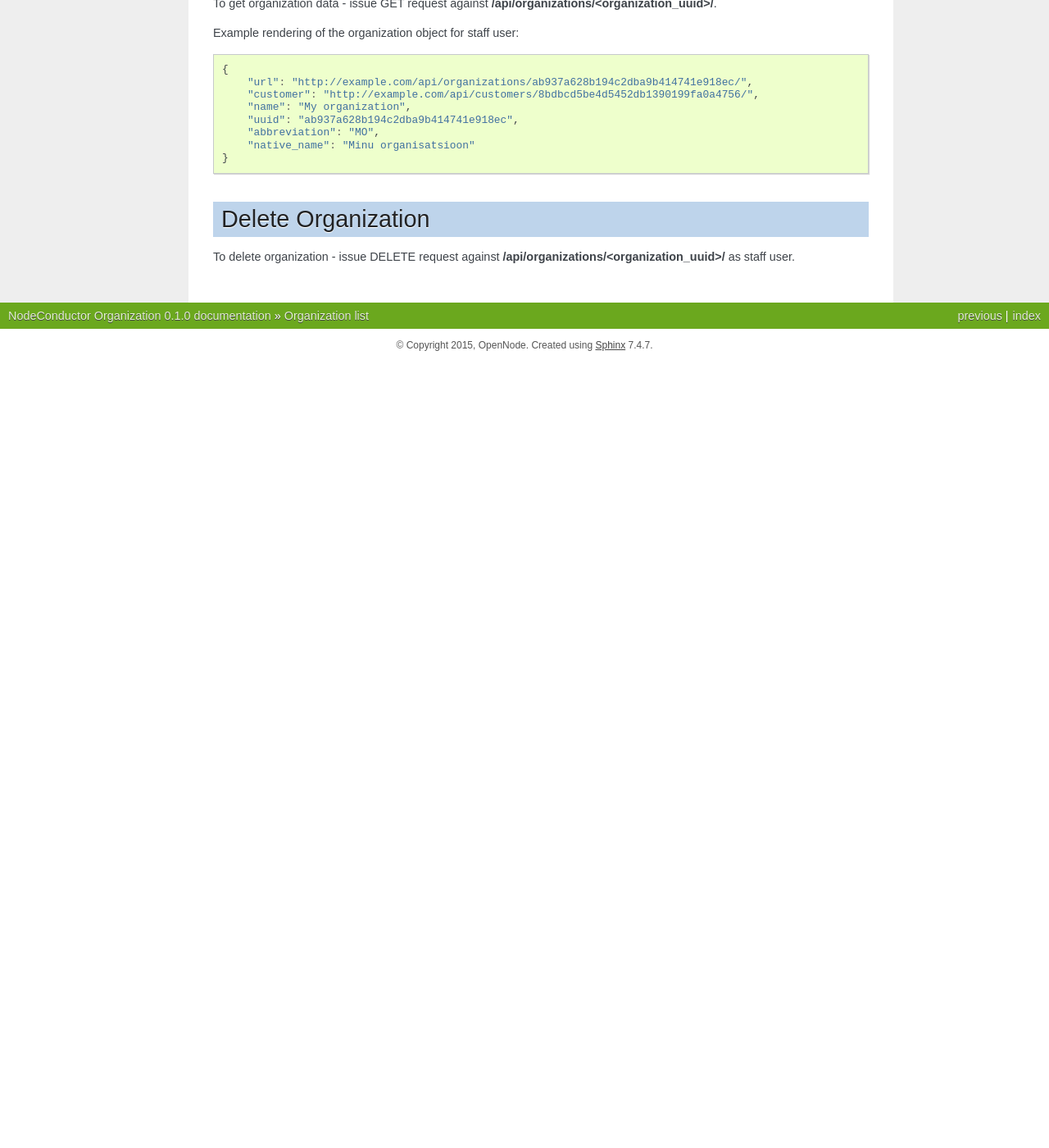
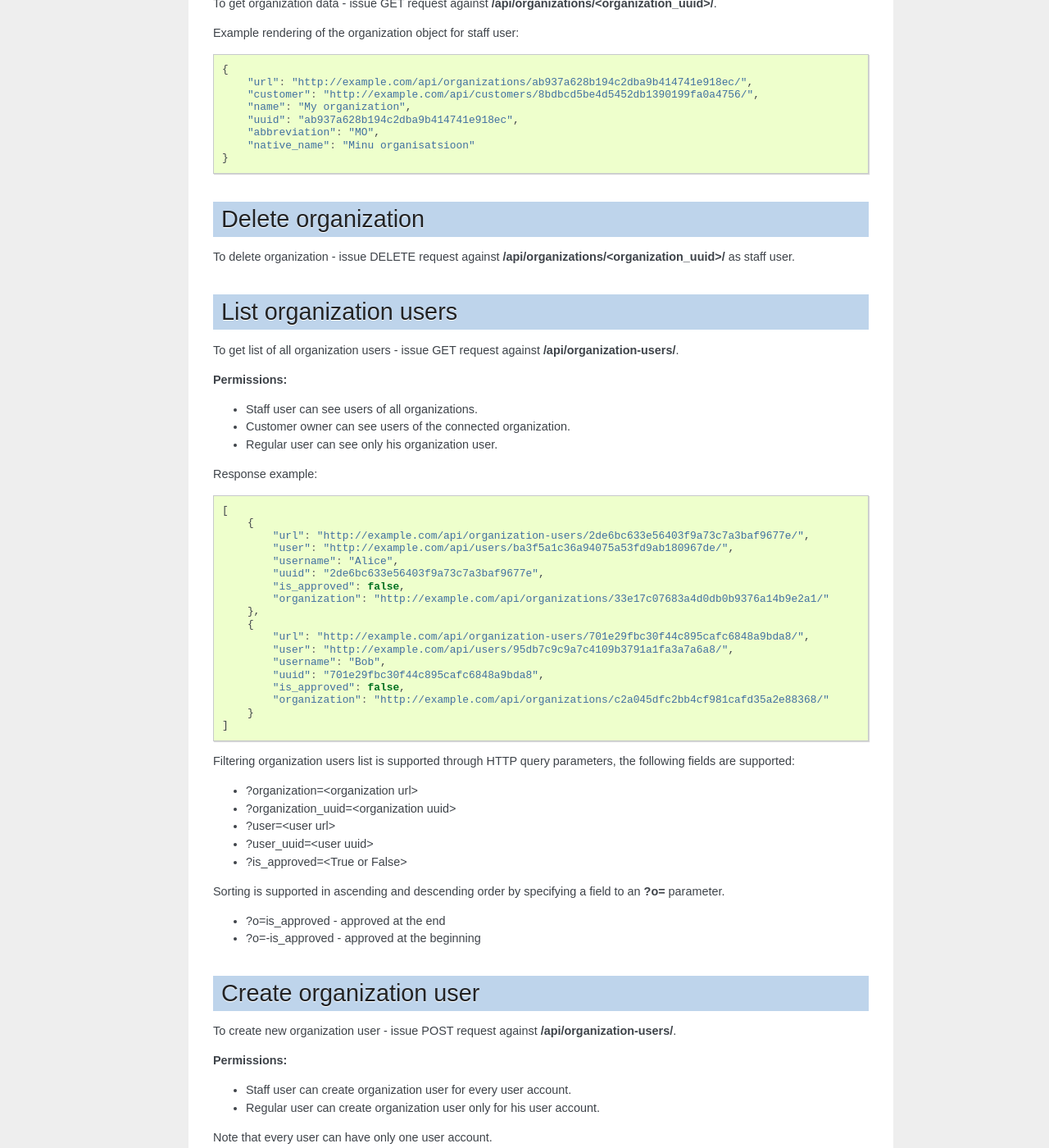
Before and after one commit to opennode/nodeconductor-organization, a Sphinx documentation site: the page built from docs/api.rst, in a window 1280 px wide and 1400 px high, scrolled down 1161 px. Shown: the whole window at 82% size. Built offline with Sphinx 7.4.7, drawn with Linux system fonts in a browser that asks for light colours; the version number is read from the project's files by our own code; before the commit the page ends 1602 px from its top, so only the background shows below that; some of the changed text lies outside the part shown.

Commit message:
Add admin pages, document organization user
-SAAS-348

```diff
--- a/docs/api.rst
+++ b/docs/api.rst
@@ -1,5 +1,5 @@
-Organization list
------------------
+List organizations
+------------------
 
 To get a list of organizations, run GET against **/api/organizations/** as authenticated user.
 
@@ -26,7 +26,7 @@ Descending:
 - ?o=-abbreviation - sort by abbreviation
 
 
-Create a Organization
+Create a organization
 ---------------------
 
 To create a new organization, issue a POST with organization details to **/api/organizations/** as a staff user.
@@ -58,7 +58,7 @@ Example of a request:
     }
 
 
-Organization display
+Display organization
 --------------------
 
 To get organization data - issue GET request against **/api/organizations/<organization_uuid>/**.
@@ -77,7 +77,131 @@ Example rendering of the organization object for staff user:
     }
 
 
-Delete Organization
+Delete organization
 -------------------
 
 To delete organization - issue DELETE request against **/api/organizations/<organization_uuid>/** as staff user.
+
+List organization users
+-----------------------
+
+To get list of all organization users - issue GET request against **/api/organization-users/**.
+
+**Permissions:**
+
+- Staff user can see users of all organizations.
+- Customer owner can see users of the connected organization.
+- Regular user can see only his organization user.
+
+Response example:
+
+.. code-block:: javascript
+
+    [
+        {
+            "url": "http://example.com/api/organization-users/2de6bc633e56403f9a73c7a3baf9677e/",
+            "user": "http://example.com/api/users/ba3f5a1c36a94075a53fd9ab180967de/",
+            "username": "Alice",
+            "uuid": "2de6bc633e56403f9a73c7a3baf9677e",
+            "is_approved": false,
+            "organization": "http://example.com/api/organizations/33e17c07683a4d0db0b9376a14b9e2a1/"
+        },
+        {
+            "url": "http://example.com/api/organization-users/701e29fbc30f44c895cafc6848a9bda8/",
+            "user": "http://example.com/api/users/95db7c9c9a7c4109b3791a1fa3a7a6a8/",
+            "username": "Bob",
+            "uuid": "701e29fbc30f44c895cafc6848a9bda8",
+            "is_approved": false,
+            "organization": "http://example.com/api/organizations/c2a045dfc2bb4cf981cafd35a2e88368/"
+        }
+    ]
+
+
+Filtering organization users list is supported through HTTP query parameters,
+the following fields are supported:
+
+- ?organization=<organization url>
+- ?organization_uuid=<organization uuid>
+- ?user=<user url>
+- ?user_uuid=<user uuid>
+- ?is_approved=<True or False>
+
+Sorting is supported in ascending and descending order by specifying a field to an **?o=** parameter.
+
+- ?o=is_approved - approved at the end
+- ?o=-is_approved - approved at the beginning
+
+Create organization user
+------------------------
+
+To create new organization user - issue POST request against **/api/organization-users/**.
+
+**Permissions:**
+
+- Staff user can create organization user for every user account.
+- Regular user can create organization user only for his user account.
+
+Note that every user can have only one user account.
+
+Request parameters:
+
+ - user - user url (required, unique)
+ - organization - organization url (required)
+
+Example of a request:
+
+
+.. code-block:: http
+
+    POST /api/organization-users/24156c367e3a41eea81e374073fa1060/ HTTP/1.1
+    Content-Type: application/json
+    Accept: application/json
+    Authorization: Token c84d653b9ec92c6cbac41c706593e66f567a7fa4
+    Host: example.com
+
+    {
+        "user": "http://example.com/api/users/95db7c9c9a7c4109b3791a1fa3a7a6a8/",
+        "organization": "http://example.com/api/organizations/33e17c07683a4d0db0b9376a14b9e2a1/"
+    }
+
+
+Display organization user
+-------------------------
+
+To get organization user data - issue GET request against **/api/organization-users/<user_uuid>/**.
+
+Example rendering of the organization object for staff user:
+
+.. code-block:: javascript
+
+    {
+        "url": "http://example.com/api/organization-users/2de6bc633e56403f9a73c7a3baf9677e/",
+        "user": "http://example.com/api/users/ba3f5a1c36a94075a53fd9ab180967de/",
+        "username": "Alice",
+        "uuid": "2de6bc633e56403f9a73c7a3baf9677e",
+        "is_approved": false,
+        "organization": "http://example.com/api/organizations/33e17c07683a4d0db0b9376a14b9e2a1/"
+    }
+
+
+Approve organization user
+-------------------------
+
+To approve user participation in the organization issue POST request against
+**/api/organization-users/<user_uuid>/approve/** as organization customer owner or staff user.
+`is_approved` field will change to **True**.
+
+
+Reject organization user
+------------------------
+
+To reject user participation in the organization issue POST request against
+**/api/organization-users/<user_uuid>/reject/** as organization customer owner or staff user.
+`is_approved` field will change to **False**.
+
+
+Delete organization user
+------------------------
+
+To delete organization user - issue DELETE request against **/api/organization-users/<user_uuid>/**.
+Note that user can delete his organization user only when it is not approved.
```
Also changed, not shown: 1 other file.
